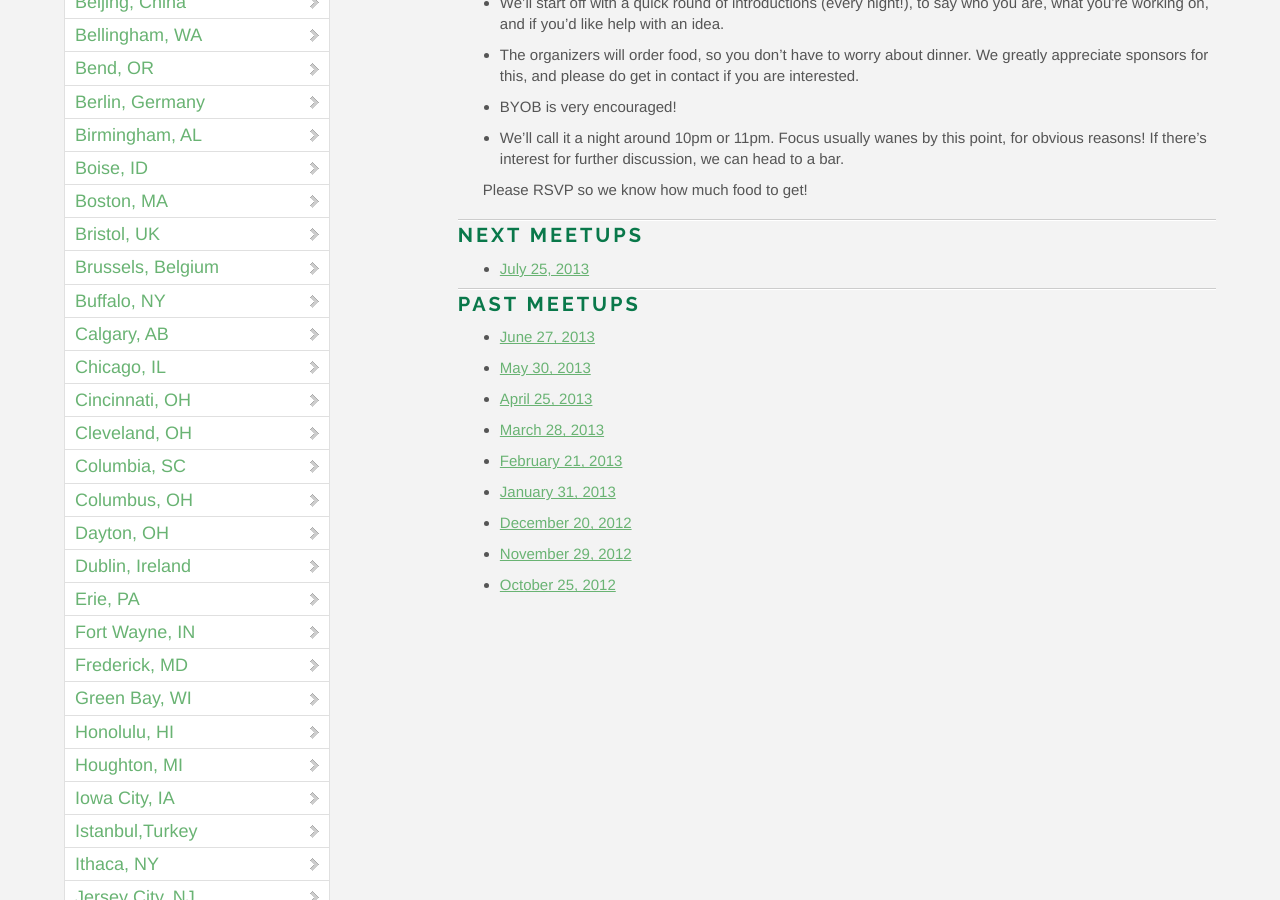
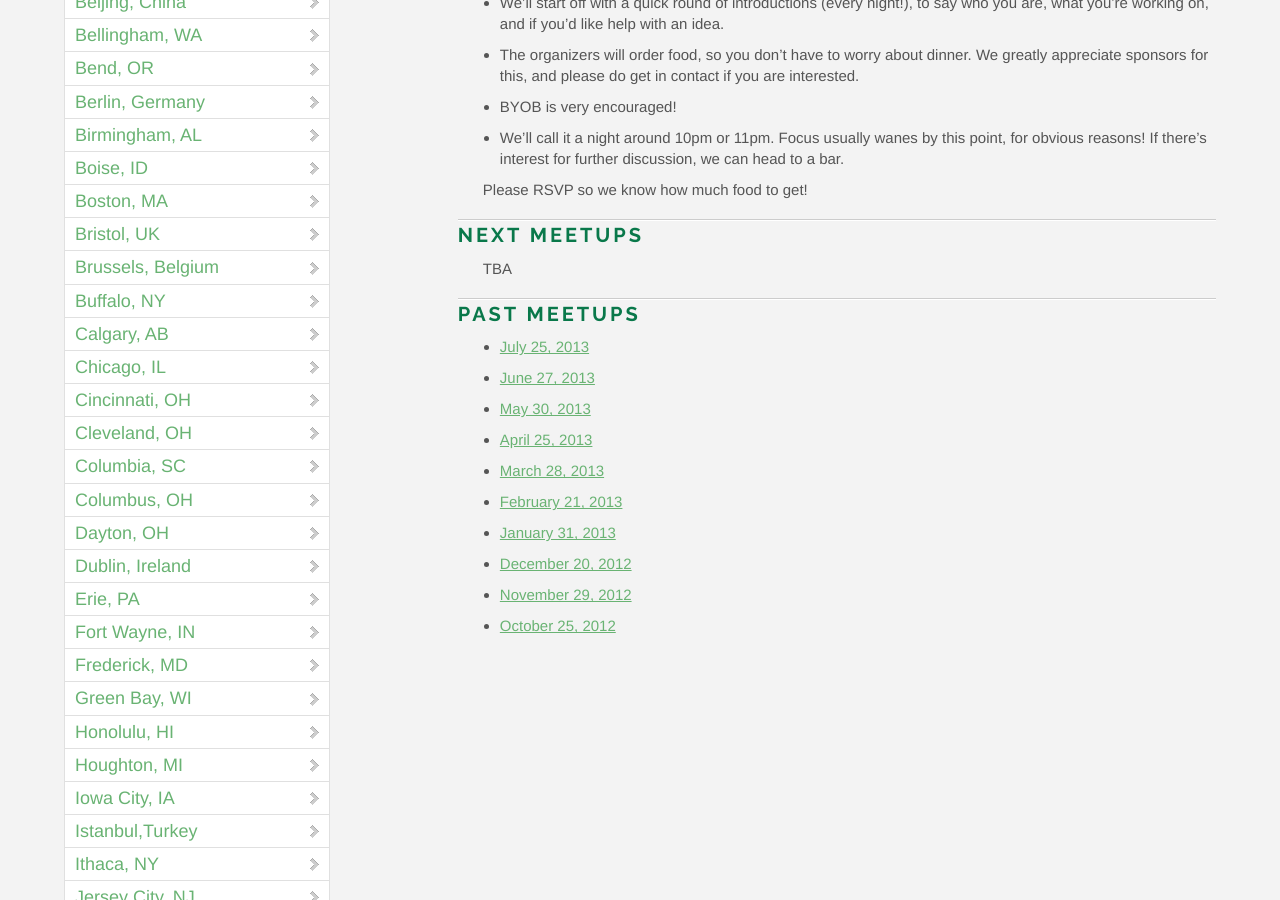
Before and after one commit to OpenHack/openhack.github.com, a Jekyll site: the page built from boston/index.markdown, in a window 1280 px wide and 900 px high, scrolled down 429 px. Built offline with Jekyll 4.4.1, drawn with Linux system fonts in a browser that asks for light colours; nearby versions of some CDN libraries; Markdown is read by kramdown in place of the engine named in the settings; comment, search, counter and statistics services are not loaded.

Commit message:
Boston: Past July event.

```diff
--- a/boston/index.markdown
+++ b/boston/index.markdown
@@ -30,10 +30,11 @@ Here's how OpenHack will work:
 Please RSVP so we know how much food to get!
 
 ### Next meetups
-* [July 25, 2013](https://guestlistapp.com/events/172200)
+TBA
 
 ### Past meetups
 
+* [July 25, 2013](https://guestlistapp.com/events/172200)
 * [June 27, 2013](https://guestlistapp.com/events/169779)
 * [May 30, 2013](https://guestlistapp.com/events/162957)
 * [April 25, 2013](https://guestlistapp.com/events/160761)
```
